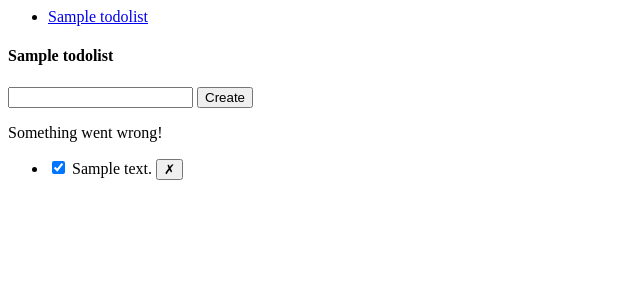
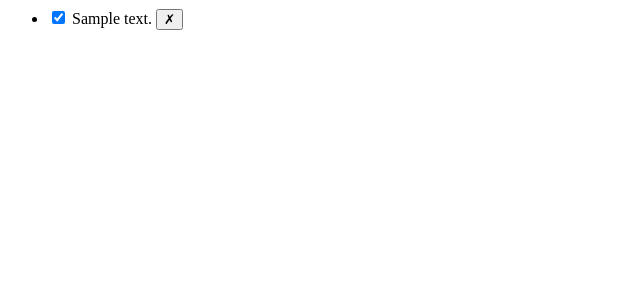
Before and after one commit to kyleecodes/ToDoApp-Python, a Flask app: page /lists/1 in a window 1280 px wide. Shown: the top 300 px of the page, without its empty margins (0-640 px from the left). Run offline with Flask 2, Linux system fonts and the light colour scheme; tables that the repository leaves empty hold one stand-in row (values such as "Sample post").

Commit message:
Simply refactored code

```diff
--- a/templates/index.html
+++ b/templates/index.html
@@ -3,24 +3,6 @@
     <title>Todo App</title>
   </head>
   <body>
-    <div class="lists-wrapper">
-      <ul id="lists">
-        {% for list in lists %}
-        <li>
-          <a href="/lists/{{ list.id }}">
-            {{ list.name }}
-          </a>
-        </li>
-        {% endfor %}
-      </ul>
-    </div>
-    <div class="todos-wrapper">
-      <h4>{{ active_list.name }}</h4>
-      <form id="form">
-        <input type="text" id="description" name="description" />
-        <input type="submit" value="Create" />
-      </form>
-      <div id="error" class="hidden">Something went wrong!</div>
       <ul id="todos">
         {% for todo in todos %}
         <li>
@@ -30,7 +12,6 @@
         </li>
         {% endfor %}
       </ul>
-    </div>
     <script>
       const deleteBtns = document.querySelectorAll('.delete-button');
       for (let i = 0; i < deleteBtns.length; i++) {
@@ -79,11 +60,8 @@
           body: JSON.stringify({
             'description': desc,
             'list_id': {{ active_list.id }}
-          }),
-          headers: {
-            'Content-Type': 'application/json',
-          }
-        })
+          })
+        }),
         .then(response => response.json())
         .then(jsonResponse => {
           const li = document.createElement('li');
```
